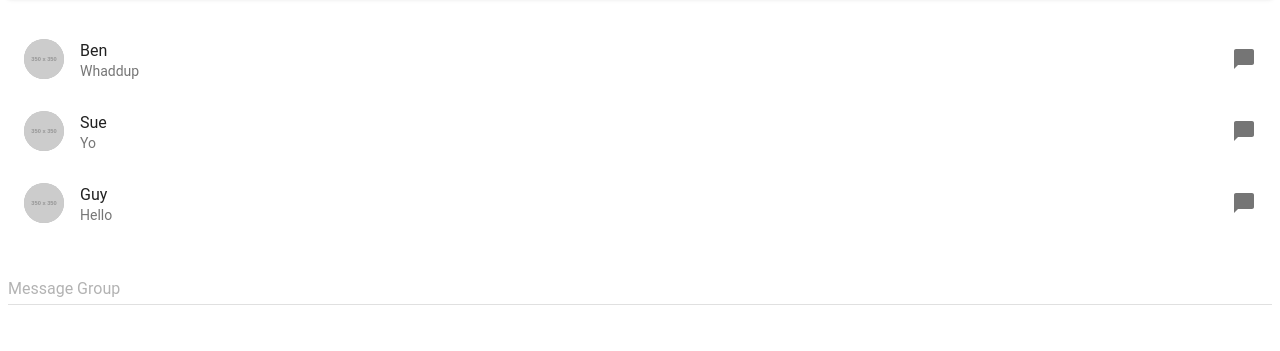
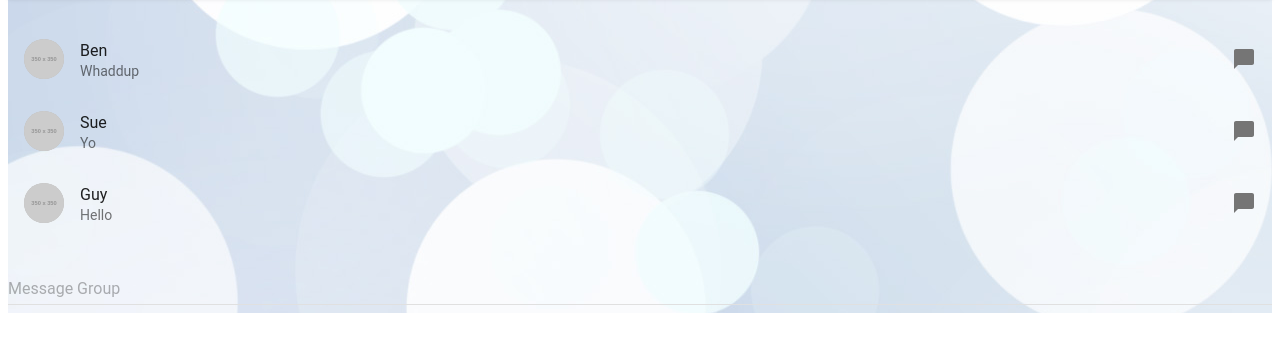
Before and after one commit to ErnestoLCortez/Chatroom-App, a React app: page public/index.html in a window 1280 px wide. Shown: the part 75-426 px from the top of the page. Built offline with nearby package versions, Linux system fonts and the light colour scheme; placeholder pictures from the web are drawn by us; what react-tap-event-plugin would draw is missing.

Commit message:
Add Procfile and background image

```diff
--- a/public/index.html
+++ b/public/index.html
@@ -6,7 +6,7 @@
     <title>Cool Chat Thing</title>
   </head>
   <body>
-    <div id="main">
+    <div id="main" style="background-image: url(img/bg.jpg);">
 
     </div>
     <script src="/socket.io/socket.io.js"></script>
--- a/src/components/Content.js
+++ b/src/components/Content.js
@@ -12,6 +12,7 @@ from './ChatBox';
 injectTapEventPlugin();
 
 export class Content extends React.Component {
+
 
   render() {
     return (
```
Also changed, not shown: public/img/bg.jpg (added), 2 other files.
